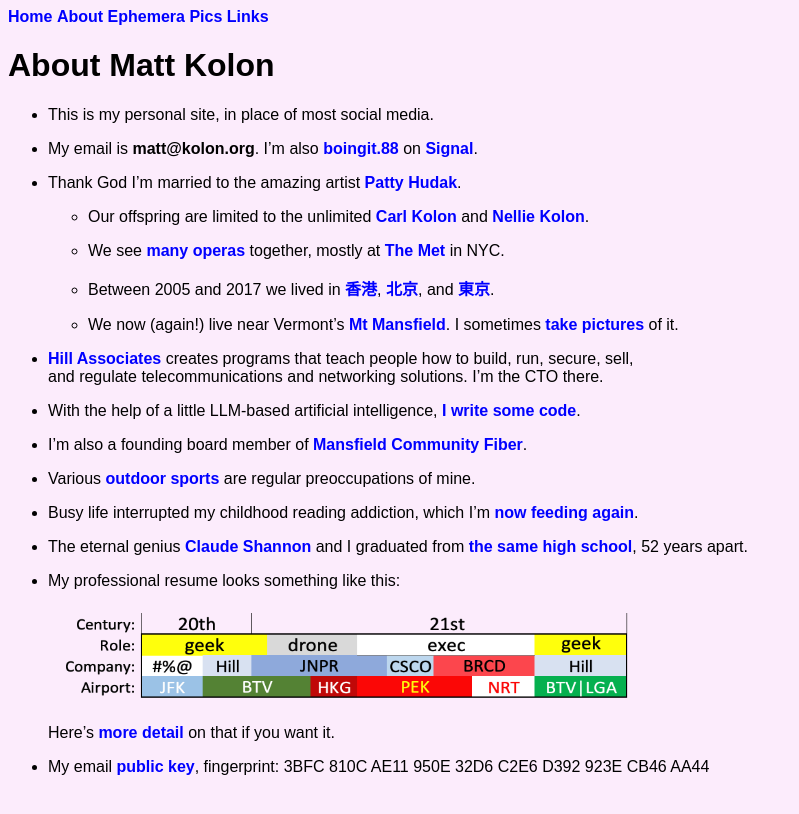
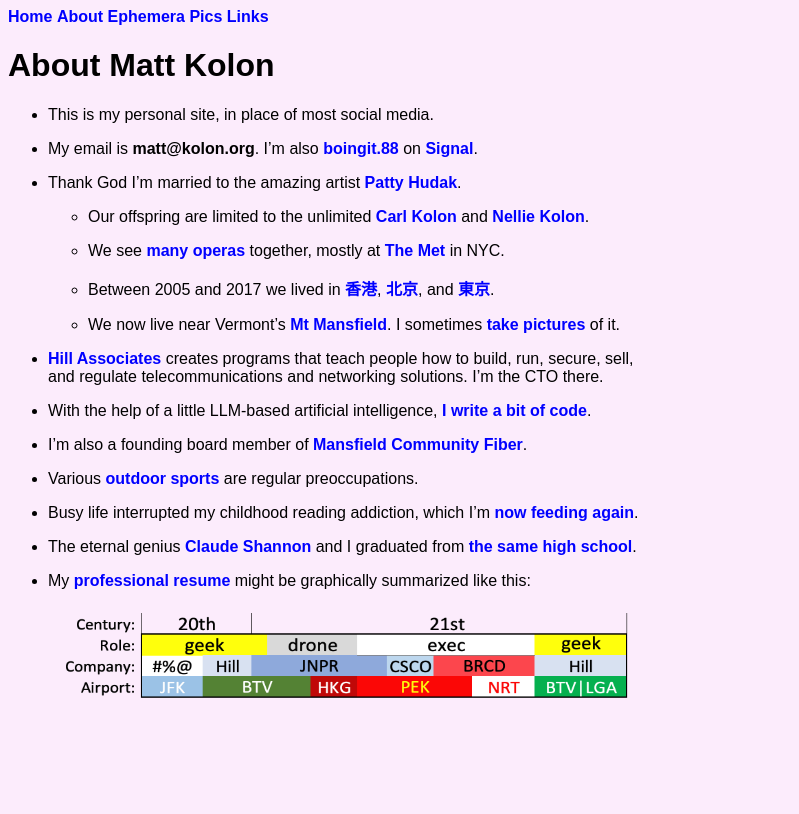
Before and after one commit to mkolon/mattkolon.com, a Jekyll site: the page built from about.md, in a window 1280 px wide. Shown: the top 814 px of the page, without its empty margins (0-799 px from the left). Built offline with Jekyll 4.4.1, drawn with Linux system fonts in a browser that asks for light colours.

Commit message:
Typos again

```diff
--- a/about.md
+++ b/about.md
@@ -18,22 +18,19 @@
 
     - Between 2005 and 2017 we lived in [香港](https://en.wikipedia.org/wiki/Hong_Kong "Hong Kong"), [北京](https://en.wikipedia.org/wiki/Beijing "Beijing"), and [東京](https://en.wikipedia.org/wiki/Tokyo "Tokyo").
 
-    - We now (again!) live near Vermont's [**Mt Mansfield**](https://en.wikipedia.org/wiki/Mount_Mansfield){:target="_blank"}. I sometimes [**take pictures**](https://photos.app.goo.gl/5XAN8cZtD3x7Abu79){:target="_blank"} of it.
+    - We now live near Vermont's [**Mt Mansfield**](https://en.wikipedia.org/wiki/Mount_Mansfield){:target="_blank"}. I sometimes [**take pictures**](https://photos.app.goo.gl/5XAN8cZtD3x7Abu79){:target="_blank"} of it.
 
 - [**Hill Associates**](https://www.hillvt.com/){:target="_blank"} creates programs that teach people how to build, run, secure, sell,<br>and regulate telecommunications and networking solutions. I'm the CTO there.
 
-- With the help of a little LLM-based artificial intelligence, [I write some code](https://github.com/mkolon).
+- With the help of a little LLM-based artificial intelligence, [I write a bit of code](https://github.com/mkolon).
 
 - I'm also a founding board member of [**Mansfield Community Fiber**](https://www.mcfibervt.com/){:target="_blank"}.
 
-- Various [**outdoor sports**](https://www.strava.com/athletes/25264732){:target="_blank"} are regular preoccupations of mine.
+- Various [**outdoor sports**](https://www.strava.com/athletes/25264732){:target="_blank"} are regular preoccupations.
 
 - Busy life interrupted my childhood reading addiction, which I'm [**now feeding again**](https://bit.ly/3Zstavx){:target="_blank"}.
 
-- The eternal genius [**Claude Shannon**](https://en.wikipedia.org/wiki/Claude_Shannon) and I graduated from [the same high school](https://ghs.gaylordschools.com/), 52 years apart.
+- The eternal genius [**Claude Shannon**](https://en.wikipedia.org/wiki/Claude_Shannon) and I graduated from [the same high school](https://ghs.gaylordschools.com/).
 
-- My professional resume looks something like this:<br>
-<img src="/assets/paths.png" alt="Paths" height="130" width="650"> <br>
-Here's [more detail](https://www.linkedin.com/in/mkolon/){:target="_blank"} on that if you want it.
-
-- My email [public key](../assets/pubkey.asc), fingerprint: 3BFC 810C AE11 950E 32D6 C2E6 D392 923E CB46 AA44
+- My [professional resume](https://www.linkedin.com/in/mkolon/){:target="_blank"} might be graphically summarized like this:<br>
+<img src="/assets/paths.png" alt="Paths" height="130" width="650">
```
